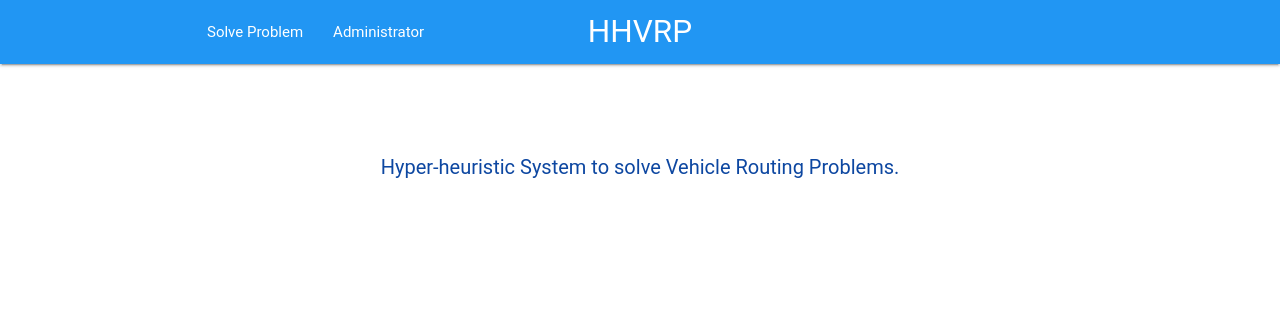
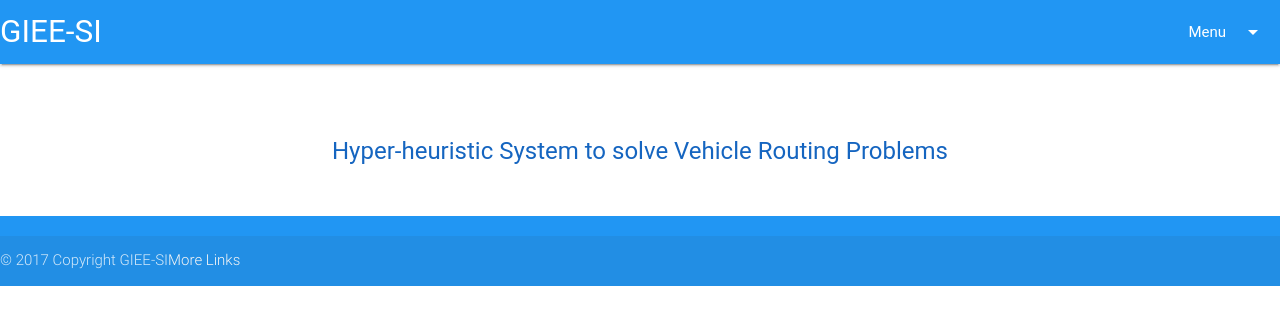
Before and after one commit to santiago-conant/hhvrp, a Django app: page / in a window 1280 px wide. Shown: the top 325 px of the page. Run offline with Django 3.2, Linux system fonts and the light colour scheme; some libraries are stand-ins or nearby versions; some web fonts are replaced.

Commit message:
Changed the look and feel for the site.

```diff
--- /dev/null
+++ b/github-hhvrp.txt
@@ -0,0 +1 @@
+https://github.com/santiago-conant/hhvrp.git
--- a/hhvrp/templates/base.html
+++ b/hhvrp/templates/base.html
@@ -15,6 +15,8 @@
 
 		{% block content %}{% endblock %}
 
+		{% include 'footer.html' %}
+
 		<script src="https://ajax.googleapis.com/ajax/libs/jquery/1.11.3/jquery.min.js"></script>
 		<script src="https://cdnjs.cloudflare.com/ajax/libs/materialize/0.97.1/js/materialize.min.js"></script>
 		{% block js %}{% endblock %}
--- a/hhvrp/templates/footer.html
+++ b/hhvrp/templates/footer.html
@@ -1,25 +1,10 @@
 <footer class="page-footer blue">
-<div class="container">
-  <div class="row">
-    <div class="col l6 s12">
-      <h5 class="white-text">Footer Content</h5>
-      <p class="grey-text text-lighten-4">You can use rows and columns here to organize your footer content.</p>
-    </div>
-    <div class="col l4 offset-l2 s12">
-      <h5 class="white-text">Links</h5>
-      <ul>
-        <li><a class="grey-text text-lighten-3" href="#!">Link 1</a></li>
-        <li><a class="grey-text text-lighten-3" href="#!">Link 2</a></li>
-        <li><a class="grey-text text-lighten-3" href="#!">Link 3</a></li>
-        <li><a class="grey-text text-lighten-3" href="#!">Link 4</a></li>
-      </ul>
-    </div>
-  </div>
+
+<div class="footer-copyright">
+	<!-- <div class="container"> -->
+	© 2017 Copyright GIEE-SI
+	<a class="grey-text text-lighten-4 right" href="http://www.itesm.mx/wps/wcm/connect/itesm/tecnologico+de+monterrey/investigacion/grupos+de+investigacion+con+enfoque+estrategico/por+escuelas/escuela+de+ingenieria+y+ciencias/sistemas+inteligentes">More Links</a>
+	<!-- </div> -->
 </div>
-<div class="footer-copyright">
-  <div class="container">
-  © 2017 Copyright HHVRP
-  <a class="grey-text text-lighten-4 right" href="#!">More Links</a>
-  </div>
-</div>
+
 </footer>
--- a/hhvrp/templates/index.html
+++ b/hhvrp/templates/index.html
@@ -2,11 +2,12 @@
 
 {% block content %}
 
-	<br><br><br>
+	<br><br>
 	<div style="text-align:center;" class="container">
-		<p class="blue-text text-darken-4" style="text-align:center;font-size:20px;">
-			Hyper-heuristic System to solve Vehicle Routing Problems.
+		<p class="blue-text text-darken-3" style="text-align:center;font-size:24px;">
+			Hyper-heuristic System to solve Vehicle Routing Problems
 		</p>
+	</div>
+	<br>
 
-	</div>
 {% endblock %}
--- a/hhvrp/templates/nav.html
+++ b/hhvrp/templates/nav.html
@@ -1,11 +1,19 @@
+<!-- Dropdown Structure -->
+<ul id="menu" class="dropdown-content">
+	<li><a href="{% url 'solutions:solve_problem' %}">Solver</a></li>
+	<li><a href="/admin/">Admin</a></li>
+</ul>
 <nav class="blue">
-	<div class="container">
+	<!-- <div class="container"> -->
 	<div class="nav-wrapper">
-		<a href="/" class="brand-logo center">HHVRP</a>
-		<ul id="nav-mobile" class="left hide-on-med-and-down">
-			<li><a href="{% url 'solutions:solve_problem' %}">Solve Problem</a></li>
-			<li><a href="/admin/">Administrator</a></li>
+		<a href="/" class="brand-logo left">GIEE-SI</a>
+		<!-- <ul id="nav-mobile" class="right hide-on-med-and-down"> -->
+		<ul id="nav-mobile" class="right">
+			<a class="dropdown-button" href="#!" data-activates="menu">
+			Menu
+			<i class="material-icons right">arrow_drop_down</i>
+			</a>
 		</ul>
 	</div>
-	</div>
+	<!-- </div> -->
 </nav>
--- a/solutions/forms.py
+++ b/solutions/forms.py
@@ -2,6 +2,8 @@ from django import forms
 from problems.models import Customer, Problem
 
 class SAparameters(forms.Form):
+    # problem to be solved
+    problem = forms.ModelChoiceField(label='Problem to solve', queryset=Problem.objects.all())
     # initial temperature
     max_temp = forms.FloatField(label='Initial temperature', initial=25.0)
     # final temperature
@@ -10,5 +12,3 @@ class SAparameters(forms.Form):
     eq_iter = forms.IntegerField(label='Equal iterations', initial=20)
     # temperature reduction factor
     temp_change = forms.FloatField(label='Temperature change', initial=0.95)
-    # problem to be solved
-    problem = forms.ModelChoiceField(label='Problem to solve', queryset=Problem.objects.all())
--- a/solutions/templates/solutions/solve_problem.html
+++ b/solutions/templates/solutions/solve_problem.html
@@ -1,7 +1,8 @@
+{% extends 'base.html' %}
 
 {% block content %}
 
-<form action="/solutions/solve-problem/" method="post">
+<form action="{% url 'solutions:solve_problem' %}" method="post">
     {% csrf_token %}
     {{ form }}
     <input type="submit" value="Solve" />
--- a/solutions/views.py
+++ b/solutions/views.py
@@ -89,10 +89,7 @@ def solve_problem(request):
                                 croutes.append({'color': colors[nr % 8], 'customers': croute})
                         # redirect to a new URL:
                         context = {'solution': croutes, 'customers': custs}
-                        o = render(request, 'solutions/draw_solution.html', context)
-                        print(o.getvalue())
-                        return o
-                        #return render(request, 'solutions/draw_solution.html', context)
+                        return render(request, 'solutions/draw_solution.html', context)
 ##                        return HttpResponseRedirect('/solutions/solution/')
                 else:
                         print("Falla!!")
```
Also changed, not shown: hhvrp/settings.py (+6 -4 lines).
